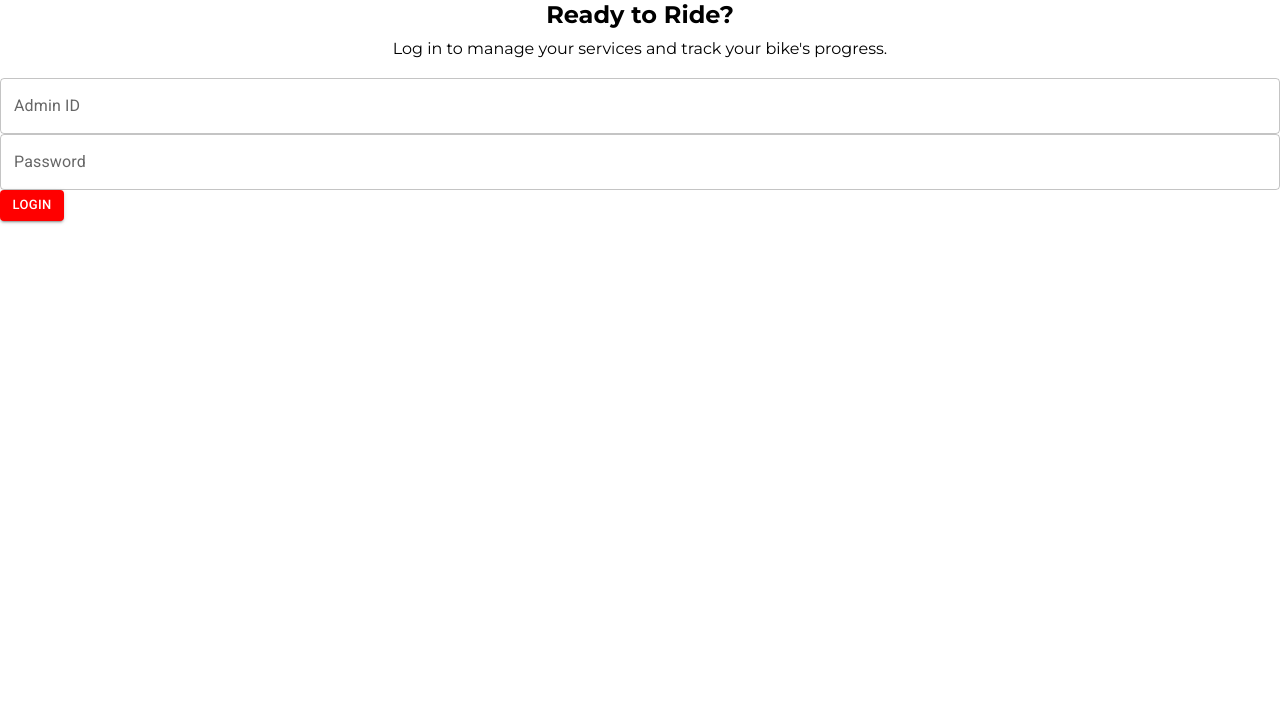
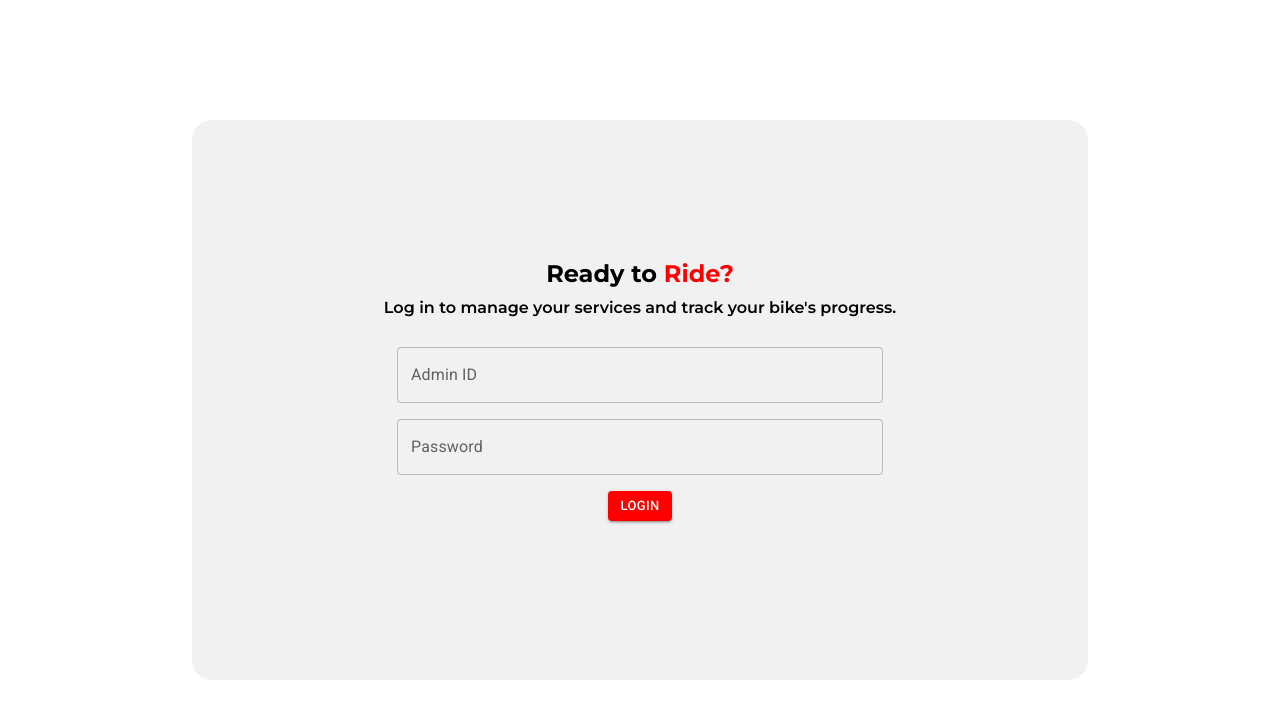
Before and after one commit to SREEYESWANTH-R/bikeservice, a React (Create React App) app: page /admin/login in a window 1280 px wide. Shown: the top 718 px of the page. Built offline with nearby package versions, Linux system fonts and the light colour scheme.

Commit message:
Fully commented login components

```diff
--- a/src/BikeShop/AdminLogin.css
+++ b/src/BikeShop/AdminLogin.css
@@ -0,0 +1,41 @@
+*{
+    margin: 0;
+    box-sizing: border-box;
+    text-decoration: none;
+}
+
+
+.admin-log-container{
+    display: flex;
+    flex-direction: column;
+    align-items: center;
+    justify-content: center;
+    height: 100vh;
+}
+
+.admin-log{
+    background-color: rgba(212, 212, 212, 0.333);
+    width:70%;
+    height: 70%;
+    border-radius: 20px;
+    padding: 3em;
+    display: flex;
+    flex-direction: column;
+    align-items: center;
+    justify-content: center;
+}
+
+.admin-log p{
+    font-family: Montserrat ,sans-serif;
+    font-weight: 600;
+}
+
+.admin-log-head{
+    text-align: center;
+    font-family: Montserrat ,sans-serif;
+    margin-bottom: 20px;
+}
+
+.admin-login-form{
+    text-align: center;
+}
--- a/src/BikeShop/AdminLogin.js
+++ b/src/BikeShop/AdminLogin.js
@@ -1,22 +1,27 @@
 import React,{useState} from 'react'
+//importing react components
 import {TextField,Button} from "@mui/material"
+//import axios
 import axios from 'axios'
 import { useNavigate } from 'react-router-dom';
+import './AdminLogin.css'
 
 function AdminLogin(){
-//   const[adminName,setAdminName] = useState("");
+
+  //state to store the data
   const [adminId,setAdminID] = useState("");
   const [adminPass,setAdminPass] = useState("");
   const [adLogMsg, setAdLogMsg] = useState("");
   const navigate = useNavigate();
 
+  //function to authenticate admin
   async function handleAdminLogin(e){
     e.preventDefault();
     try{
         const response = await axios.post("http://localhost:3000/admin/login",{adminId,adminPass});
         if(response.status === 200){
             setAdLogMsg("Logged in successfully");
-            localStorage.setItem("adminID",response.data.adminID)
+            localStorage.setItem("adminID",response.data.adminID) //setting adminId to local storage
             localStorage.setItem("adminLogged" ,true);
             navigate('/admin/dashboard')
         }
@@ -27,11 +32,12 @@ function AdminLogin(){
 
   return (
     <div className='admin-log-container'>
-        <div className='log-head'>
-            <h2>Ready to Ride?</h2>
+        <div className='admin-log'>
+            <div className='admin-log-head'>
+                <h2>Ready to  <span style={{color:"red"}}>Ride?</span></h2>
                 <p>Log in to manage your services and track your bike's progress.</p>
             </div>
-        <form onSubmit={handleAdminLogin}>
+            <form onSubmit={handleAdminLogin} className='admin-login-form'>
                 <TextField
                     fullWidth
                     helperText=""
@@ -40,6 +46,7 @@ function AdminLogin(){
                     label="Admin ID"
                     variant="outlined"
                     onChange={e=>{setAdminID(e.target.value)}}
+                    style={{marginBottom:"1em"}}
                 />
                 <TextField
                     fullWidth
@@ -50,11 +57,14 @@ function AdminLogin(){
                     variant="outlined"
                     type="password"
                     onChange={e=>{setAdminPass(e.target.value)}}
+                    style={{marginBottom:"1em"}}
                 />
                 <Button size="small" variant="contained" style={{backgroundColor:"red"}} type='submit'> Login</Button>
             </form>
             <p>{adLogMsg}</p>
         </div>
+
+    </div>
   )
 }
 
```
Also changed, not shown: src/Login.js (+5 -6 lines). Lines whose indentation alone changed are shown as unchanged.
